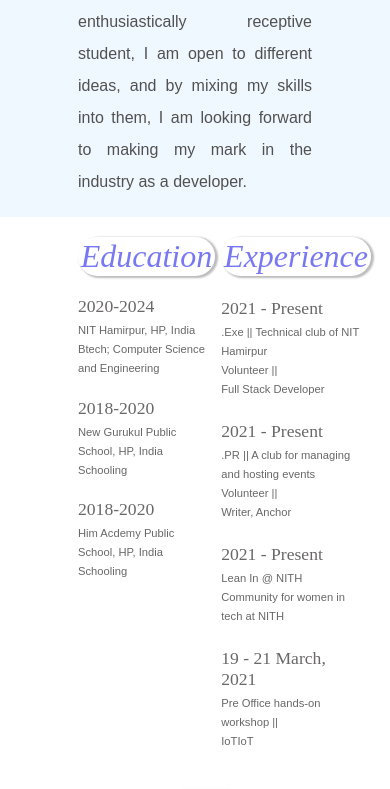
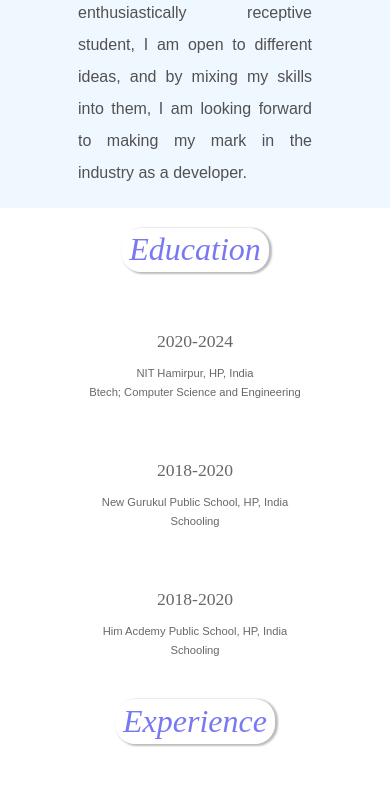
Before and after one commit to evasharma12/Portfolio, a React (Create React App) app: page / in a window 390 px wide. Shown: the part 1167-1956 px from the top of the page. Built offline with nearby package versions, Linux system fonts and the light colour scheme.

Commit message:
Styles adjusted for small screens

```diff
--- a/src/components/style.css
+++ b/src/components/style.css
@@ -343,7 +343,7 @@ CARD */
 #achInt{
     padding: 5% 10% 0.5% 20%;
     text-align: center;
-    background-color: rgb(252, 247, 247);
+    background-color: rgb(245, 245, 245);
 }
 #head{
     margin-bottom: 5%;
@@ -531,3 +531,24 @@ FOOTER */
     }
 
 }
+@media (max-width: 470px){
+    #skills{
+        grid-template-columns: auto;
+    }
+    #flex-cont2{
+        display: block;
+        text-align: center;
+    }
+    #Education-flex,#Experience-flex{
+        padding: 5% 0;
+    }
+    #footer h2{
+        font-size: 1rem;
+    }
+    #footer h3{
+        font-size: 0.8rem;
+    }
+    #footer a, p{
+        font-size: 0.8rem;
+    }
+}
```
